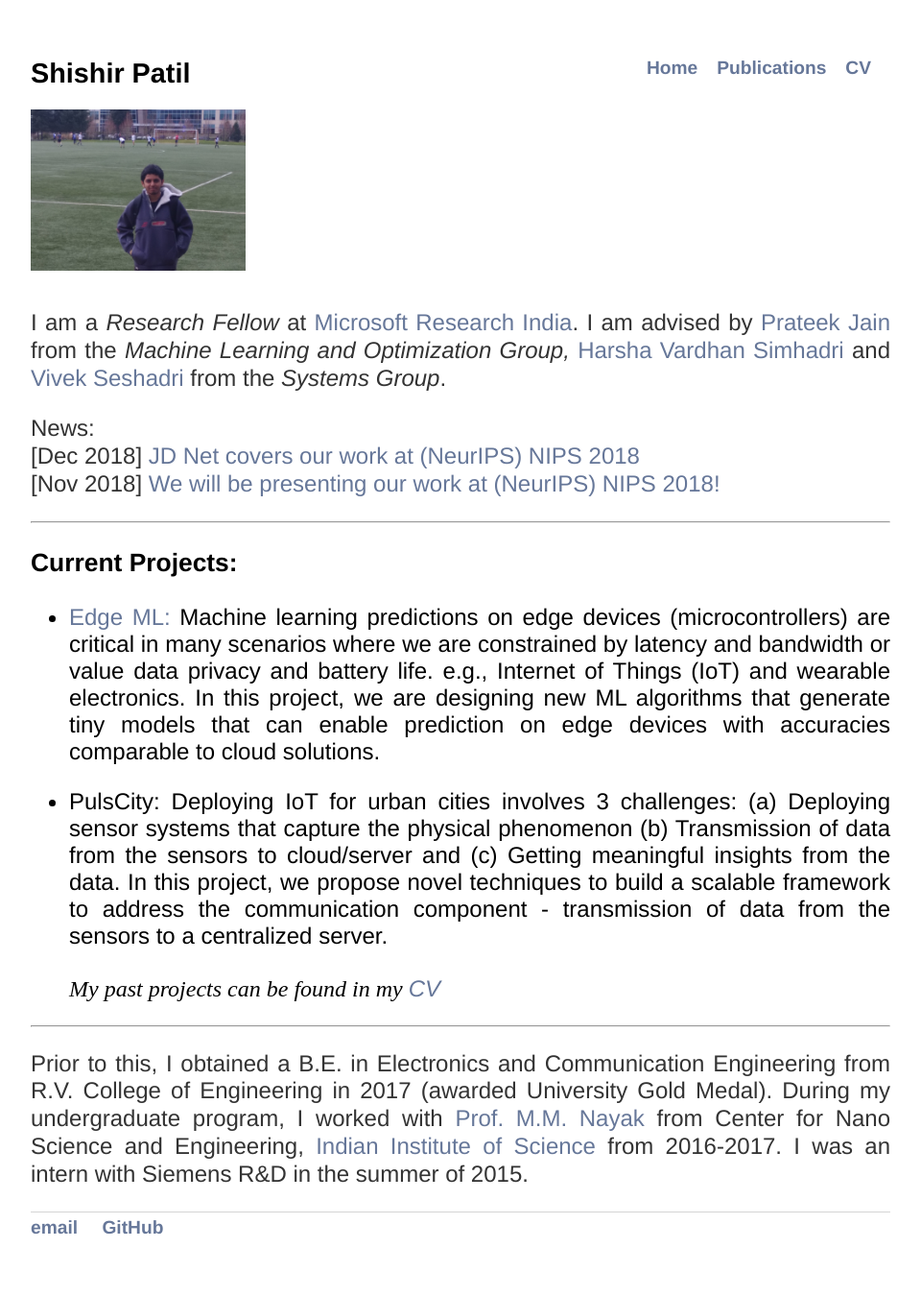
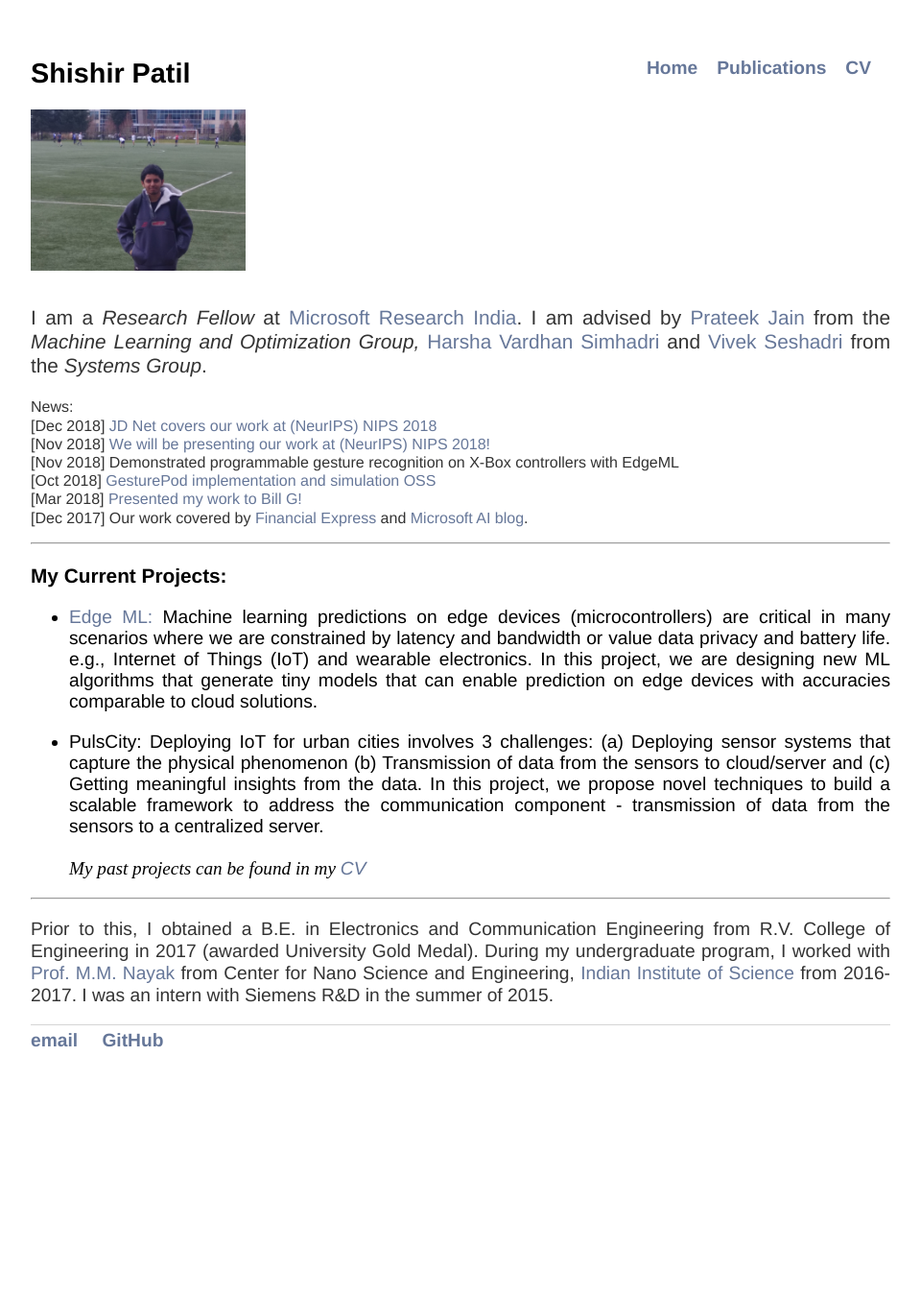
Before and after one commit to ShishirPatil/ShishirPatil.github.io, a Jekyll site: the page built from index.md, in a window 1280 px wide. Shown: the whole page at 96% size, without its empty margins (160-1120 px from the left). Built offline with Jekyll 4.4.1, drawn with Linux system fonts in a browser that asks for light colours; after the commit the page ends 1155 px from its top, so only the background shows below that.

Commit message:
Line spacing

```diff
--- a/css/main.css
+++ b/css/main.css
@@ -59,7 +59,7 @@
     font-family:'Helvetica', 'Arial', 'Sans-Serif';
 }
 h3 {
-    font-size: 1.65em;
+    font-size: 1.3em;
     font-family:'Helvetica', 'Arial', 'Sans-Serif';
 }
 
@@ -71,12 +71,12 @@
 p-pub {
     font-size: 1.2em;
     font-family: 'Linux Libertine', 'Helvetica', 'Arial', 'Sans-Serif';
-    line-height: 1.4em;
+    line-height: 1.2em;
     color: #333;
 }
 
 p {
-    font-size: 1.5em;
+    font-size: 1.2em;
     font-family: 'Linux Libertine', 'Helvetica', 'Arial', 'Sans-Serif';
     line-height: 1.2em;
     color: #333;
@@ -89,7 +89,7 @@
 
 ul.posts {
     margin: 20px auto 40px;
-    font-size: 1.5em;
+    font-size: 1.2em;
 }
 
 ul.posts li {
@@ -97,7 +97,7 @@
 }
 ul {
     margin: 5px auto 5px;
-    font-size: 1.5em;
+    font-size: 1.2em;
 }
 
 ul li {
--- a/index.md
+++ b/index.md
@@ -23,19 +23,25 @@
 
 <div class="blurb">
 	<!-- <h2>Hi there, I'm Shishir Patil!</h2> -->
-    	<p>I am a <i>Research Fellow</i> at <a href ='https://www.microsoft.com/en-us/research/lab/microsoft-research-india/'>Microsoft Research India</a>. I am advised by <a href='http://www.prateekjain.org/'>Prateek Jain</a> from the <em>Machine Learning and Optimization Group,</em> <a href='http://harsha-simhadri.org/'>Harsha Vardhan Simhadri</a> and <a href='https://www.microsoft.com/en-us/research/people/visesha/'>Vivek Seshadri</a> from the <em>Systems Group</em>.
+    	<p style="font-size:1.3em;">I am a <i>Research Fellow</i> at <a href ='https://www.microsoft.com/en-us/research/lab/microsoft-research-india/'>Microsoft Research India</a>. I am advised by <a href='http://www.prateekjain.org/'>Prateek Jain</a> from the <em>Machine Learning and Optimization Group,</em> <a href='http://harsha-simhadri.org/'>Harsha Vardhan Simhadri</a> and <a href='https://www.microsoft.com/en-us/research/people/visesha/'>Vivek Seshadri</a> from the <em>Systems Group</em>.
             <!-- <a href="/about">Read more about my life...</a> -->
         </p>
 
-        <p>News:<br>
+        <p style="font-size:1em;">News:<br>
         [Dec 2018] <a href = 'https://www.zdnet.com/video/microsoft-researchers-add-smarts-to-everyday-objects/?fbclid=IwAR3DCey1X675mQ-uk7mu1Wl8aFXM4AQGNL4SygercVQY6PsmDkFvO3P9BE8'>JD Net covers our work at (NeurIPS) NIPS 2018</a>
         <br>
         [Nov 2018] <a href = 'https://nips.cc/Expo/Conferences/2018/Schedule?demo_id=3'> We will be presenting our work at (NeurIPS) NIPS 2018!</a><br>
+        [Nov 2018] Demonstrated programmable gesture recognition on X-Box controllers with EdgeML<br>
+        [Oct 2018] <a href = 'https://github.com/Microsoft/EdgeML'> GesturePod implementation and simulation OSS</a><br>
+        [Mar 2018] <a href = 'https://drive.google.com/file/d/1vQV4ENhC_lkg9FC7BLv6aRDP3e_VgWnX/view?usp=sharing'> Presented my work to Bill G!</a><br>
+        [Dec 2017] Our work covered by <a href='http://epaper.financialexpress.com/1462735/Indian-Express/December-11,-2017#page/8/1'>Financial Express</a> and
+        <a href = 'https://blogs.microsoft.com/ai/ais-big-leap-tiny-devices-opens-world-possibilities/'>Microsoft AI blog</a>.
+
 
         </p>
         <hr>
 
-    <h3>Current Projects:</h3>
+    <h3>My Current Projects:</h3>
         <p>
             <ul>
                 <li><a href ='https://github.com/Microsoft/EdgeML'>Edge ML:</a>
```
